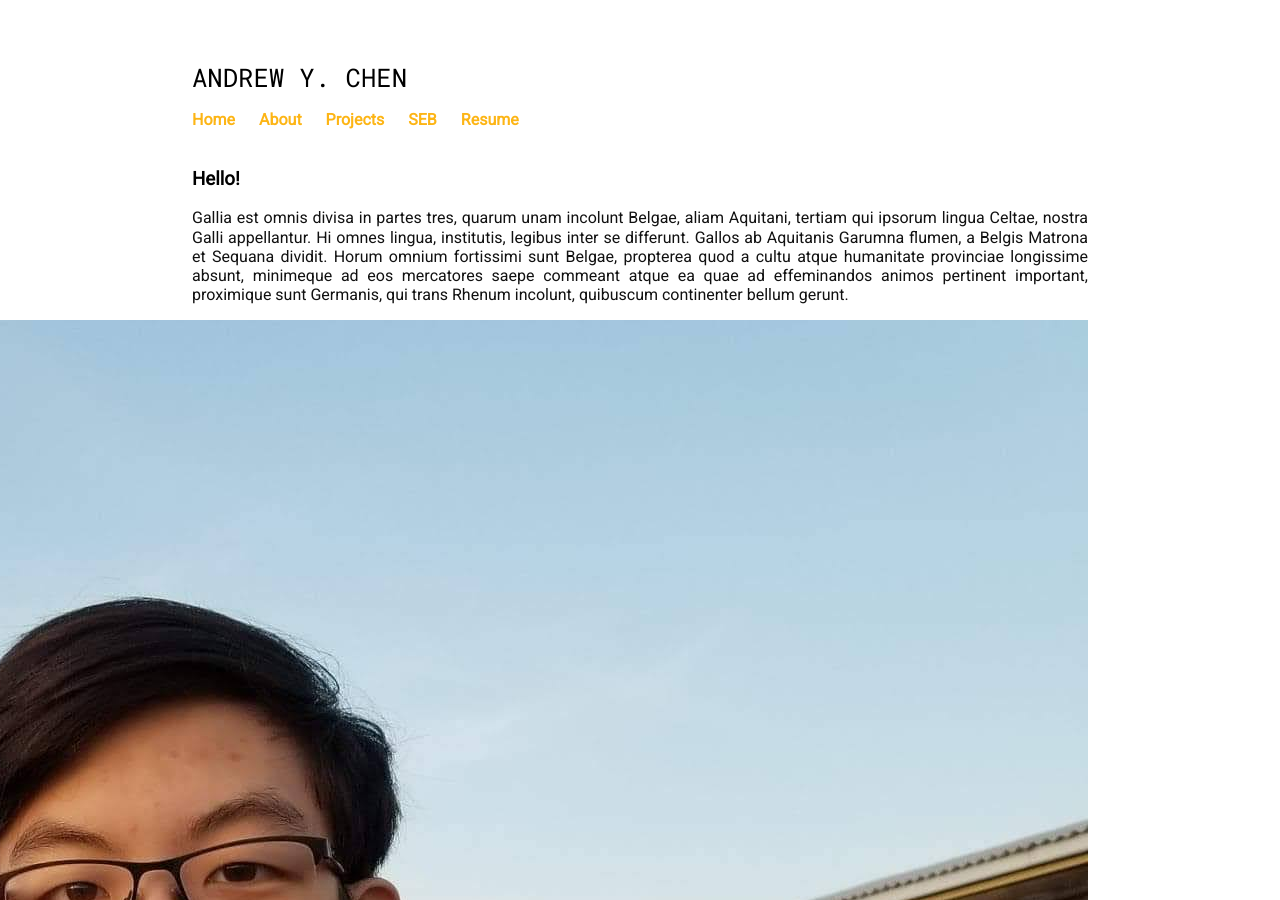
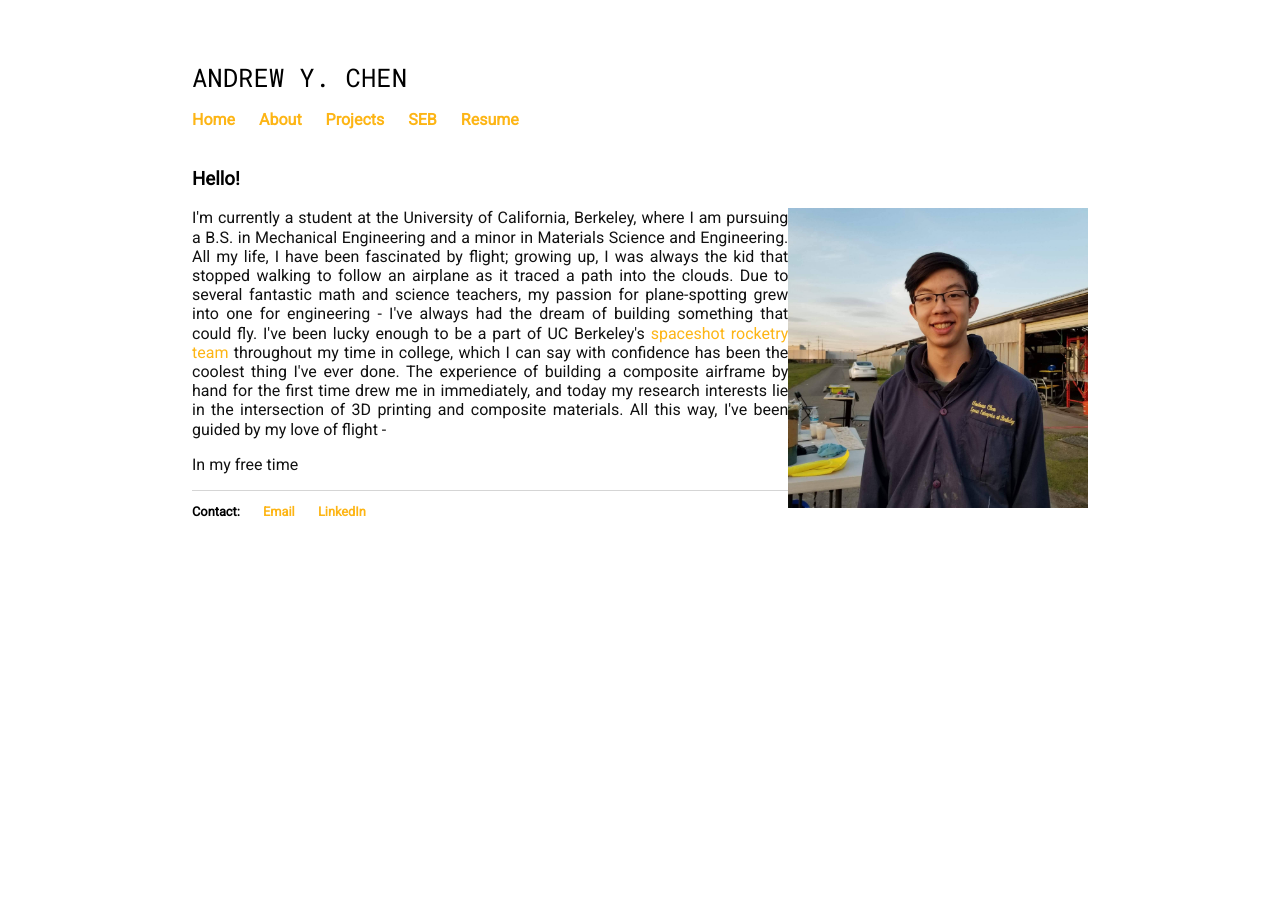
Before and after one commit to carbonheliumnitrogen/carbonheliumnitrogen.github.io, a Jekyll site: the page built from about.html, in a window 1280 px wide and 900 px high. Built offline with Jekyll 4.4.1, drawn with Linux system fonts in a browser that asks for light colours; some of the changed text lies outside the part shown.

Commit message:
Update about.html

```diff
--- a/about.html
+++ b/about.html
@@ -12,7 +12,7 @@ title: About Me
 </head>
 <div>
 	<h3> Hello! </h3>
-	<p> Gallia est omnis divisa in partes tres, quarum unam incolunt Belgae, aliam Aquitani, tertiam qui ipsorum lingua Celtae, nostra Galli appellantur. Hi omnes lingua, institutis, legibus inter se differunt. Gallos ab Aquitanis Garumna flumen, a Belgis Matrona et Sequana dividit. Horum omnium fortissimi sunt Belgae, propterea quod a cultu atque humanitate provinciae longissime absunt, minimeque ad eos mercatores saepe commeant atque ea quae ad effeminandos animos pertinent important, proximique sunt Germanis, qui trans Rhenum incolunt, quibuscum continenter bellum gerunt. </p> <img id="me" src="me.jpeg"  align="right">
+	<img id="me" src="me.jpeg"  height="300px" align="right"> <p> I'm currently a student at the University of California, Berkeley, where I am pursuing a B.S. in Mechanical Engineering and a minor in Materials Science and Engineering. All my life, I have been fascinated by flight; growing up, I was always the kid that stopped walking to follow an airplane as it traced a path into the clouds. Due to several fantastic math and science teachers, my passion for plane-spotting grew into one for engineering - I've always had the dream of building something that could fly. I've been lucky enough to be a part of UC Berkeley's <a href="/seb.html">spaceshot rocketry team</a> throughout my time in college, which I can say with confidence has been the coolest thing I've ever done. The experience of building a composite airframe by hand for the first time drew me in immediately, and today my research interests lie in the intersection of 3D printing and composite materials. All this way, I've been guided by my love of flight - </p>
 
-	<p>  Gallia est omnis divisa in partes tres, quarum unam incolunt Belgae, aliam Aquitani, tertiam qui ipsorum lingua Celtae, nostra Galli appellantur. Hi omnes lingua, institutis, legibus inter se differunt. Gallos ab Aquitanis Garumna flumen, a Belgis Matrona et Sequana dividit. Horum omnium fortissimi sunt Belgae, propterea quod a cultu atque humanitate provinciae longissime absunt, minimeque ad eos mercatores saepe commeant atque ea quae ad effeminandos animos pertinent important, proximique sunt Germanis, qui trans Rhenum incolunt, quibuscum continenter bellum gerunt. </p>
+	<p>  In my free time </p>
 </div>
```
